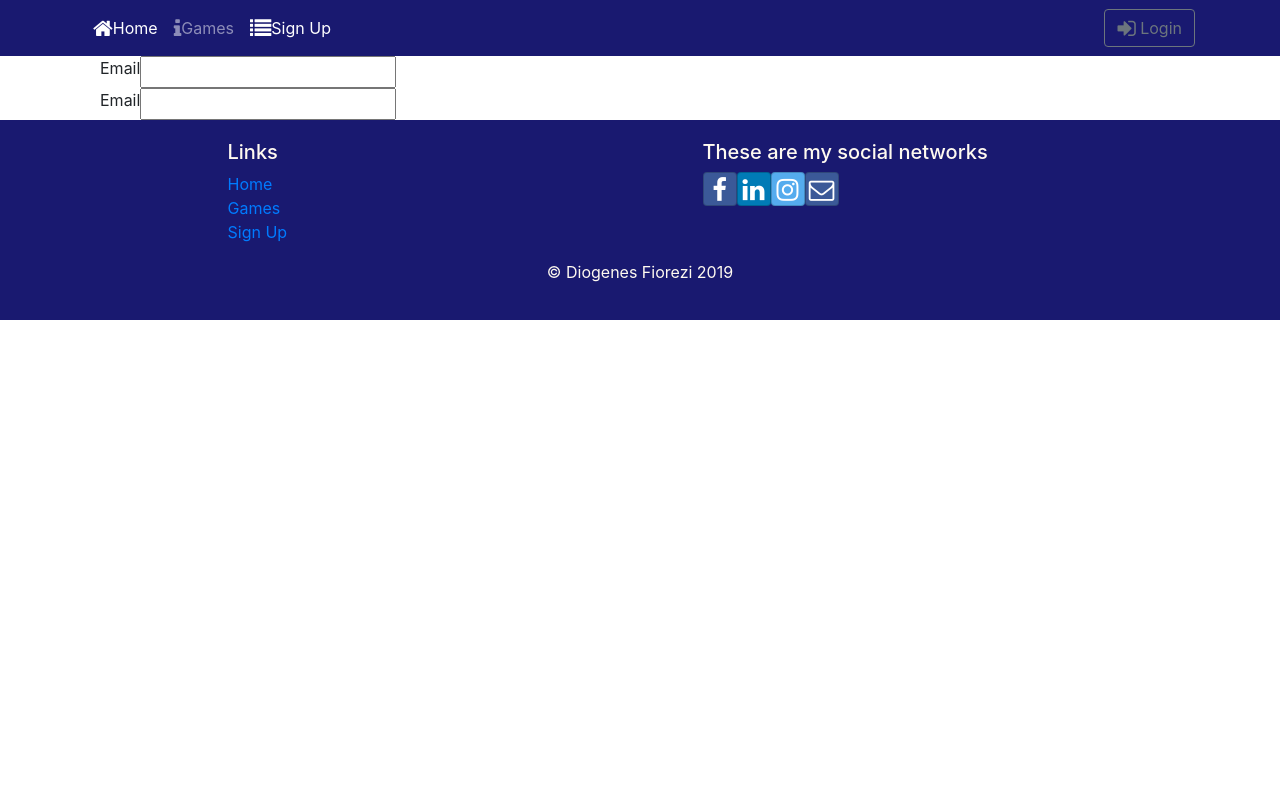
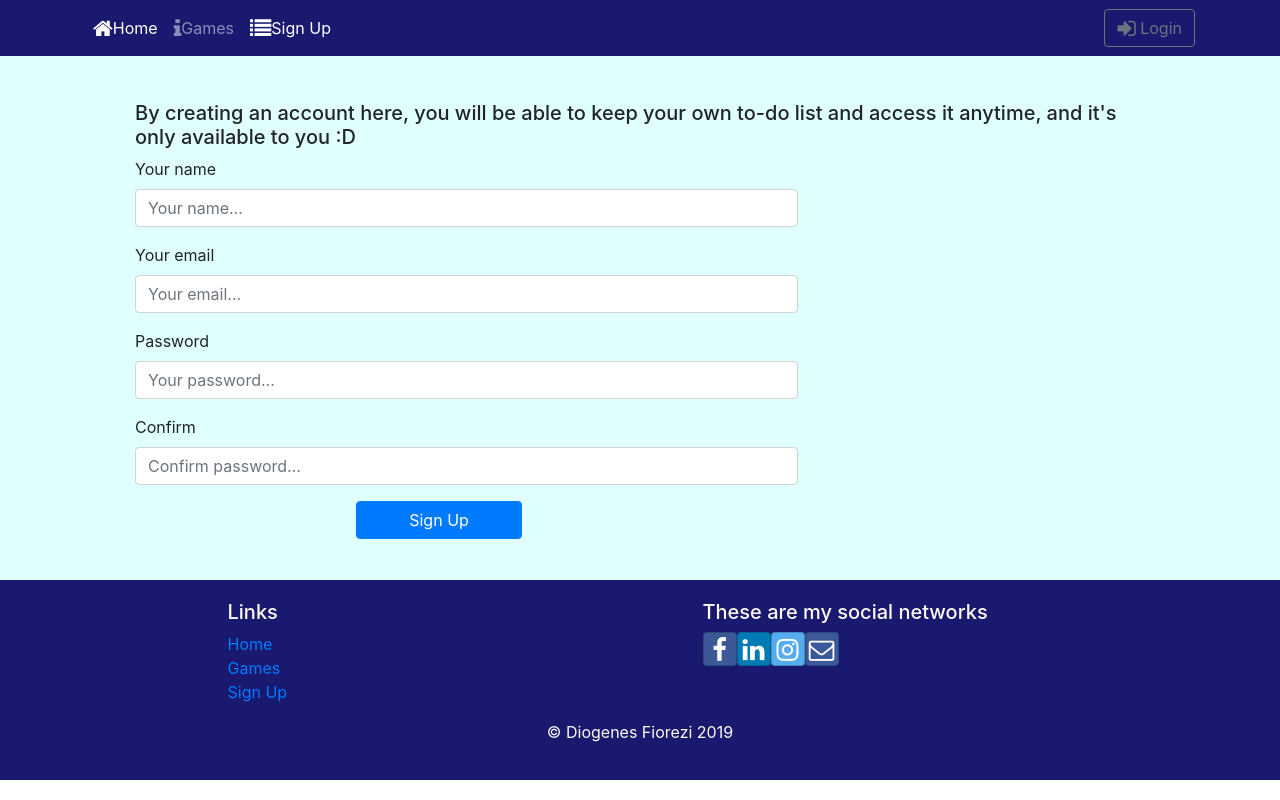
Before and after one commit to DiogenesF/my-react-project, a React (Create React App) app: page /signup in a window 1280 px wide. Built offline with nearby package versions, Linux system fonts and the light colour scheme.

Commit message:
Added SignUp

```diff
--- a/package.json
+++ b/package.json
@@ -6,6 +6,7 @@
     "@testing-library/jest-dom": "^4.2.4",
     "@testing-library/react": "^9.4.0",
     "@testing-library/user-event": "^7.2.1",
+    "axios": "^0.19.0",
     "bootstrap": "^4.4.1",
     "bootstrap-social": "^5.1.1",
     "react": "^16.12.0",
--- a/src/components/Accounts/SignUp.js
+++ b/src/components/Accounts/SignUp.js
@@ -1,26 +1,85 @@
-import React from "react";
+import React, { useState } from "react";
+const axios = require('axios').default;
 
+class SignUp extends React.Component {
+    state = {
+        name: "", email: "", password: "", confirm: ""
+    }
 
-function SignUp() {
+    handleSubmit = (e) => {
+        e.preventDefault();
+        if (this.state.password !== this.state.confirm) {
+            alert("Your passwords didn't match!");
+        } else {
+            axios({
+                method: 'post',
+                url: "http://localhost:3001/acc",
+                data: {
+                    name: this.state.name,
+                    email: this.state.email,
+                    password: this.state.password
+                }
+            }).then(res => {
+                if (res.ok) {
+                    alert("Your account was succesfully created!!");
+                }
+                else {
+                    var error = new Error("Error" + error.status + ":" + error.statusText);
+                    error.res = res;
+                    throw error;
+                }
+            },
+            error => {
+                var errMess = new Error(error.message);
+                throw errMess;
+            }).catch(error => {
+                console.log("Feedback couldn't be posted: " + error.message);
+                alert("Feedback couldn't be posted: " + error.message);
+            });
 
+            this.setState({ name: "", email: "", password: "", confirm: "" });
+        }
+    }
 
+    handleChange = (e) => {
+        this.setState({ ...this.state, [e.target.id]: e.target.value });
+    }
+
+    render() {
         return (
-        <div className="container">
+            <div style={{ backgroundColor: "lightCyan", padding: "1px" }}>
+                <div style={{ marginTop: "100px" }} className="container">
+                    <div style={{ padding: "0px 50px 0px 50px" }} className="row">
+                        <div className="col-12">
                             <h5>By creating an account here, you will be able to keep your own to-do list and access it
                 anytime, and it's only available to you :D</h5>
-
-                <form class="col s6">
-                    <div class="row col s6">
-                        <label>Email</label>
-                        <input type="text" />
                         </div>
-                    <div class="row col s6">
-                        <label>Email</label>
-                        <input type="email" />
+                        <div className="col-md-8 col-sm-12">
+                            <form onSubmit={this.handleSubmit}>
+                                <div className="form-group">
+                                    <label htmlFor="name">Your name</label>
+                                    <input value={this.state.name} onChange={this.handleChange} type="name" className="form-control" id="name" placeholder="Your name..." />
                                 </div>
+                                <div className="form-group">
+                                    <label htmlFor="email">Your email</label>
+                                    <input value={this.state.email} onChange={this.handleChange} type="email" className="form-control" id="email" placeholder="Your email..." />
+                                </div>
+                                <div className="form-group">
+                                    <label htmlFor="password">Password</label>
+                                    <input value={this.state.password} onChange={this.handleChange} type="password" className="form-control" id="password" placeholder="Your password..." />
+                                </div>
+                                <div className="form-group">
+                                    <label htmlFor="confirm">Confirm</label>
+                                    <input value={this.state.confirm} onChange={this.handleChange} type="password" className="form-control" id="confirm" placeholder="Confirm password..." />
+                                </div>
+                                <button style={{ marginBottom: "40px" }} type="submit" className="col-5 col-md-3 offset-4 btn btn-primary">Sign Up</button>
                             </form>
+                        </div>
+                    </div>
+                </div>
             </div>
         );
     }
+}
 
 export default SignUp;
```
Also changed, not shown: 1 other file (tests, documents, lock files or other folders). Lines whose indentation alone changed are shown as unchanged.
